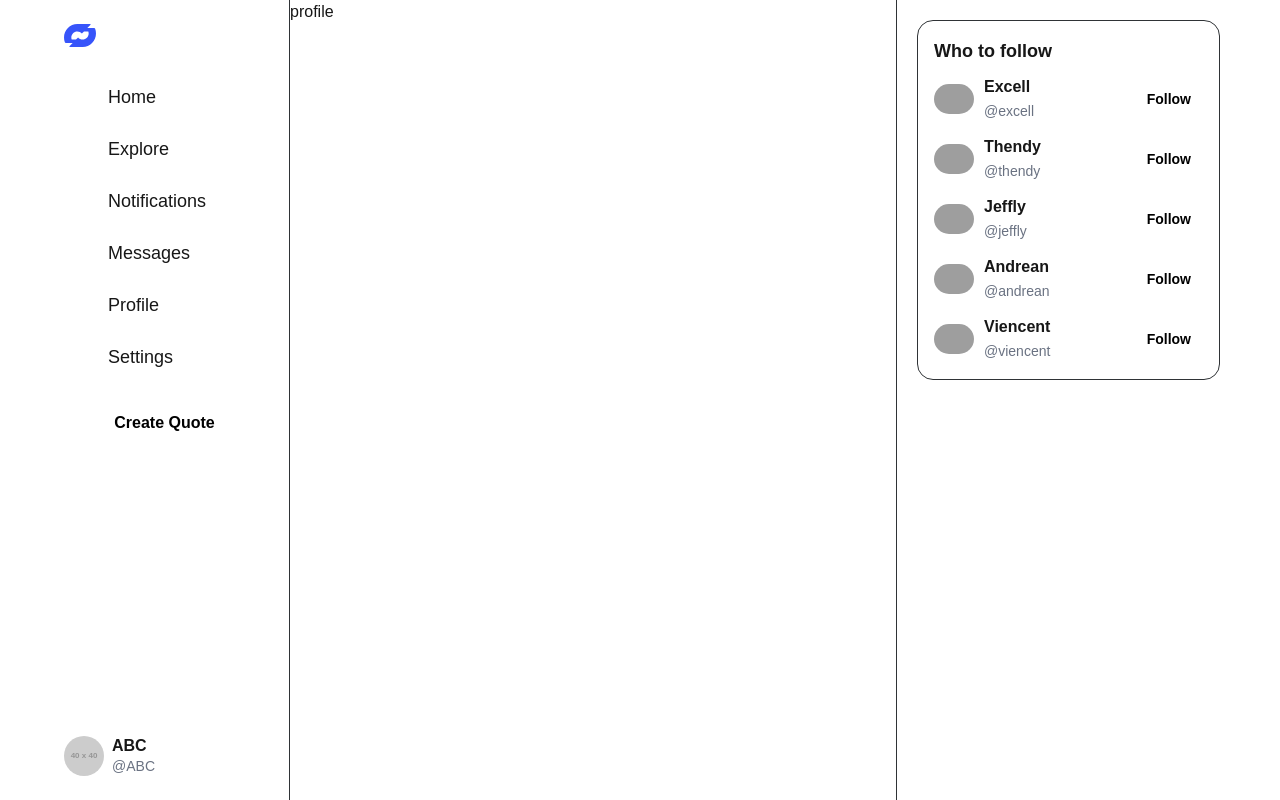
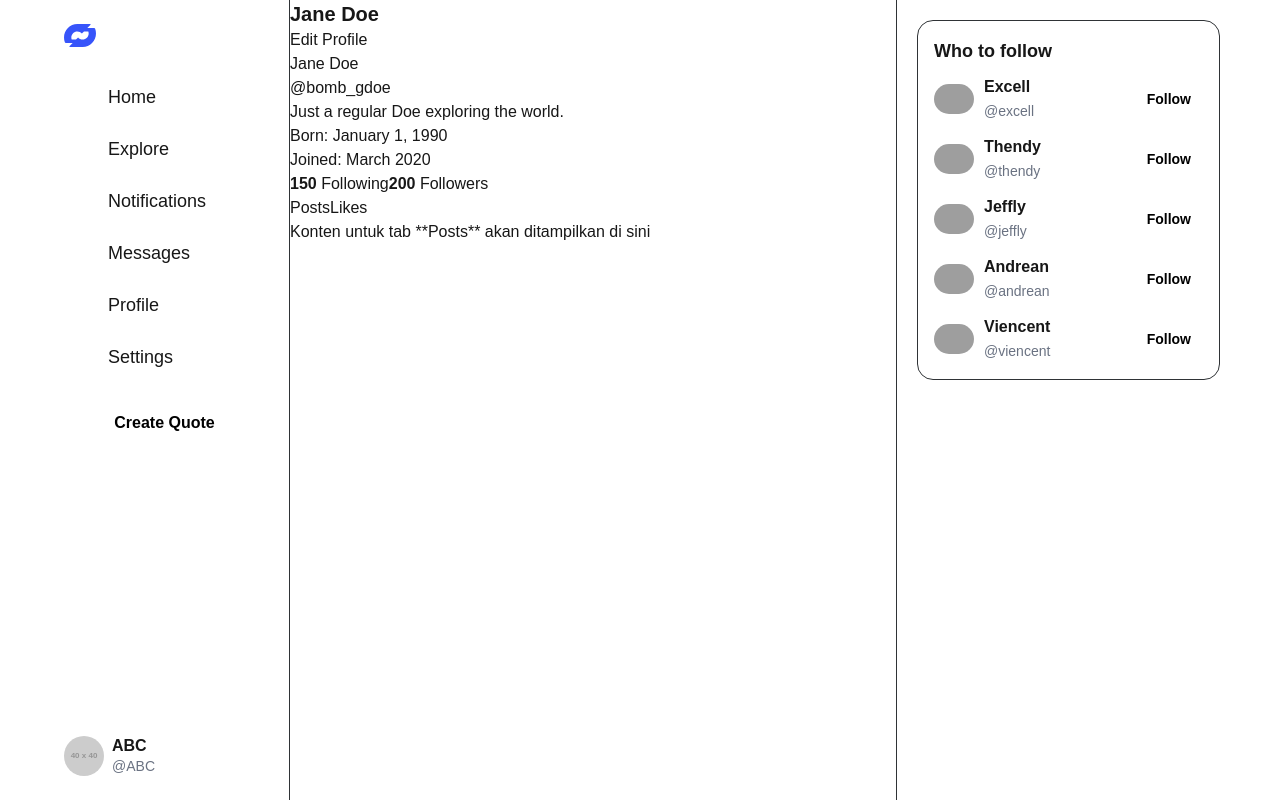
Before and after one commit to JeffZl/frontend_uas, a Next.js app: page /profile in a window 1280 px wide. Built offline with nearby package versions, Linux system fonts and the light colour scheme; no server answers; grey boxes are pictures that could not be loaded.

Commit message:
Add files via upload
Update profile page

```diff
--- a/app/(routes)/profile/page.tsx
+++ b/app/(routes)/profile/page.tsx
@@ -1,6 +1,26 @@
+import React from "react"
+import ProfileHeader from "@/components/Profile/ProfileHeader"
+import UserBio from "@/components/Profile/UserBio"
+import ProfileTabs from "@/components/Profile/ProfileTabs"
+
 const page = () => {
     return (
-        <div>profile</div>
+        <div>
+
+            <ProfileHeader
+                name="Jane Doe"
+            />
+            <UserBio
+                name="Jane Doe"
+                handle="bomb_gdoe"
+                bio="Just a regular Doe exploring the world."
+                birthDate="January 1, 1990"
+                joinDate="March 2020"
+                followingCount={150}
+                followersCount={200}
+            />
+            <ProfileTabs />
+        </div>
     )
 }
 export default page
```
